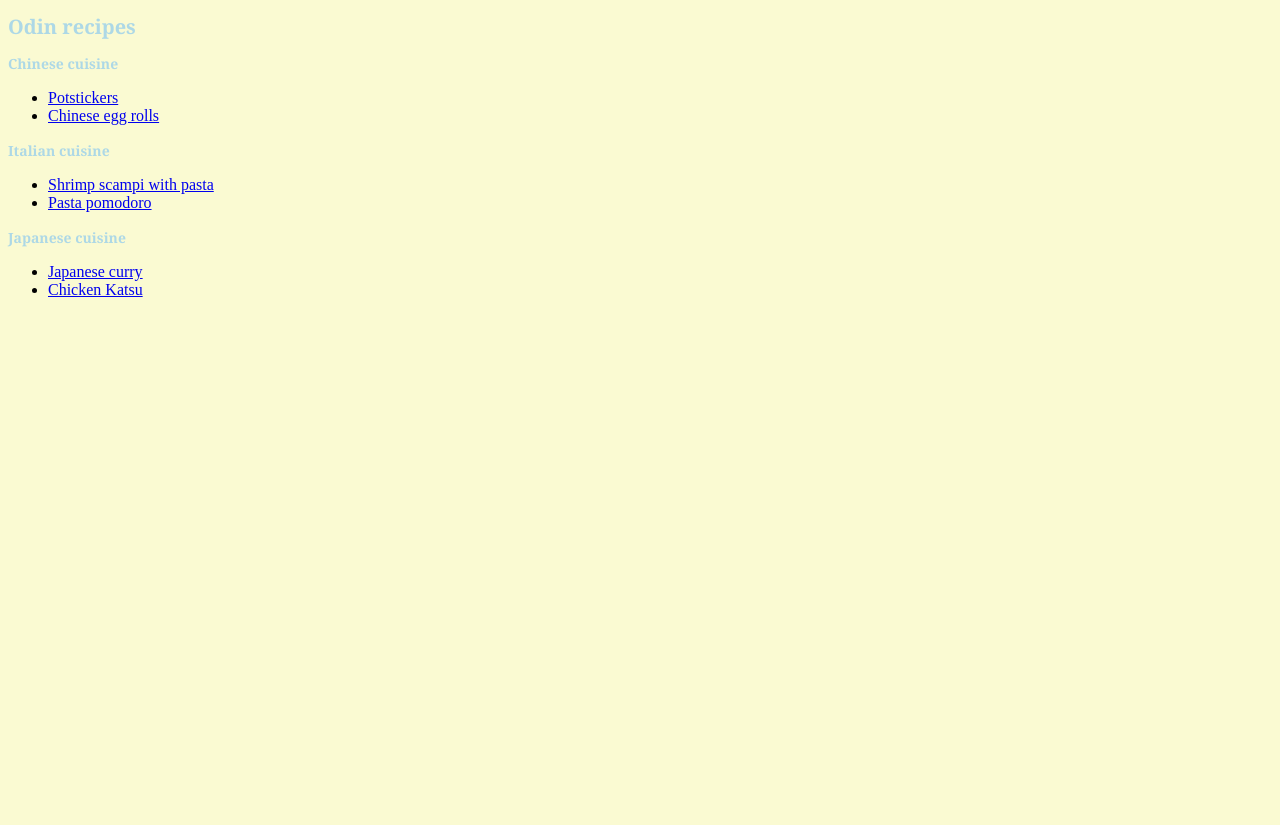
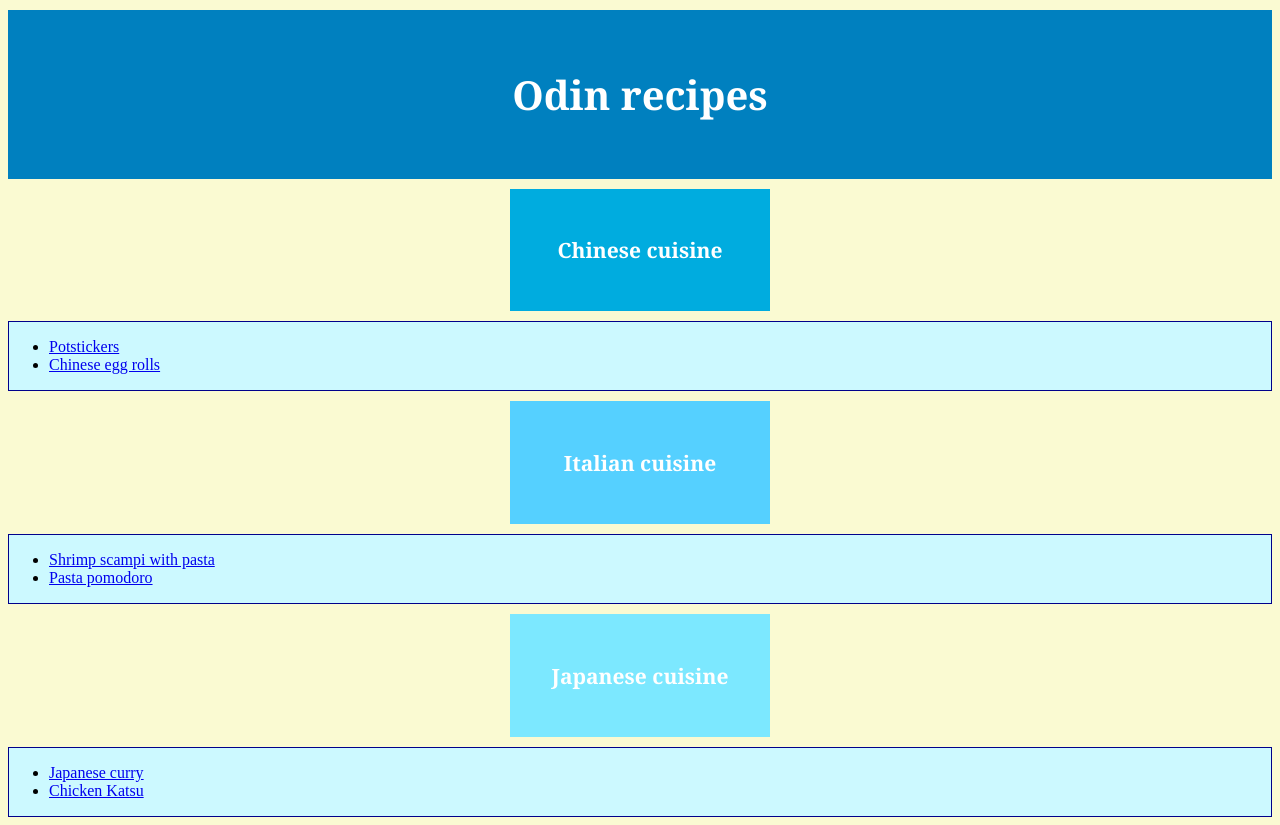
Before and after one commit to atrbyg24/odin-recipes, a plain HTML site: page index.html in a window 1280 px wide. Before the commit the page ends 800 px from the top, so only its background shows below. Drawn offline with Linux system fonts and the light colour scheme.

Commit message:
Add div elements to improve styling

```diff
--- a/index.html
+++ b/index.html
@@ -7,21 +7,35 @@
     </head>
 
     <body>
-        <h1 class="page-title">Odin recipes</h1>
-        <h2 class="section-title">Chinese cuisine</h2>
+        <div class="page-title">
+        <h1>Odin recipes</h1>
+        </div>
+        <div class="section-title chinese">
+        <h2>Chinese cuisine</h2>
+        </div>
+        <div class="recipes">
         <ul>
             <li><a href="recipes/potstickers.html">Potstickers</a></li>
             <li><a href="recipes/eggrolls.html">Chinese egg rolls</a></li>
         </ul>
-        <h2 class="section-title">Italian cuisine</h2>
+        </div>
+        <div class="section-title italian">
+        <h2>Italian cuisine</h2>
+        </div>
+        <div class="recipes">
         <ul>
             <li><a href="recipes/shrimpscampi.html">Shrimp scampi with pasta</a></li>
             <li><a href="recipes/pastapomodoro.html">Pasta pomodoro</a></li>
         </ul>
-        <h2 class="section-title">Japanese cuisine</h2>
+        </div>
+        <div class="section-title japanese">
+        <h2>Japanese cuisine</h2>
+        </div>
+        <div class="recipes">
         <ul>
             <li><a href="recipes/japanesecurry.html">Japanese curry</a></li>
             <li><a href="recipes/chickenkatsu.html">Chicken Katsu</a></li>
         </ul>
+        </div>
     </body>
 </html>
--- a/style.css
+++ b/style.css
@@ -2,16 +2,46 @@ body {
     background-color: lightgoldenrodyellow;
 }
 
+ul {
+    display: inline-block;
+    float:none;
+}
+
 .page-title,
 .section-title {
-    color:lightblue;
+    padding: 30px;
+    text-align: center;
+    margin: 10px auto;
+    color: white;
     font-family: Georgia, 'Times New Roman', Times, serif;
+}
+
+.recipes {
+    padding: 0;
+    background-color: #ccf9ff;
+    border: 1px solid darkblue;
+    margin: 5px auto;
 }
 
 .page-title {
     font-size: 20px;
+    background-color: #0080bf;
 }
 
 .section-title {
     font-size: 14px;
+    width: 200px;
+    background-color: #ccf9ff;
 }
+
+.chinese {
+    background-color:#00acdf;
+}
+
+.italian {
+    background-color: #55d0ff;
+}
+
+.japanese {
+    background-color: #7ce8ff;
+}
```
